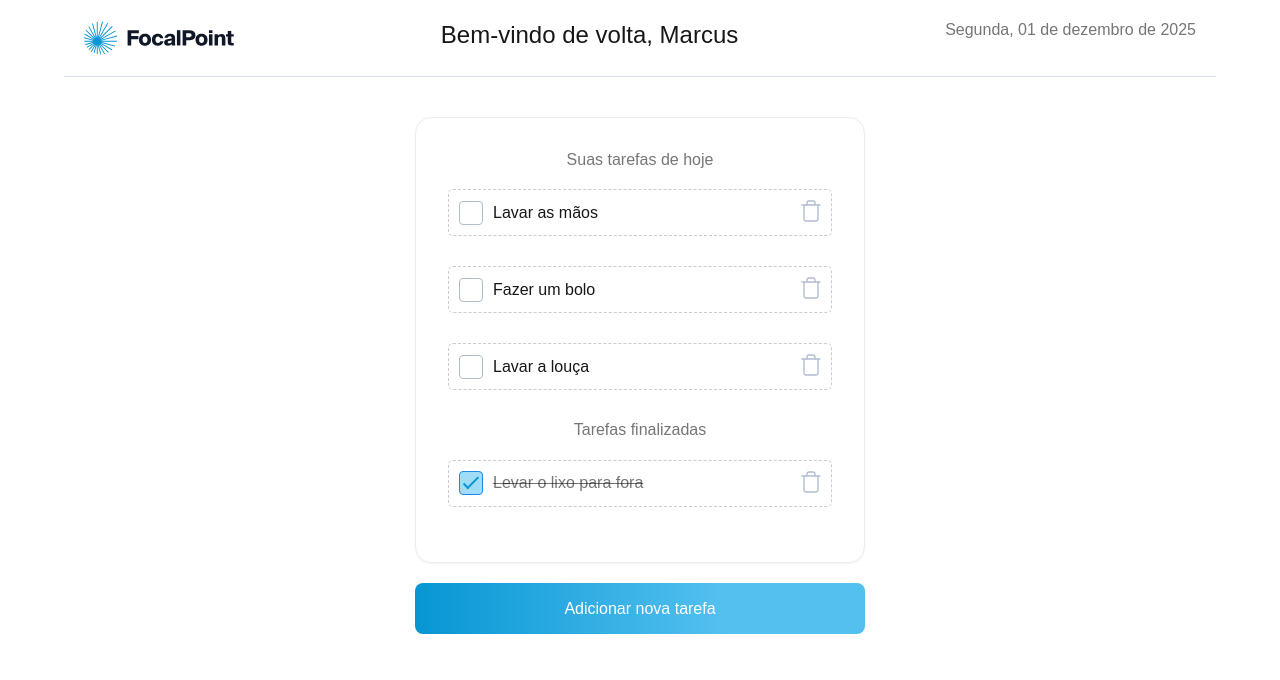
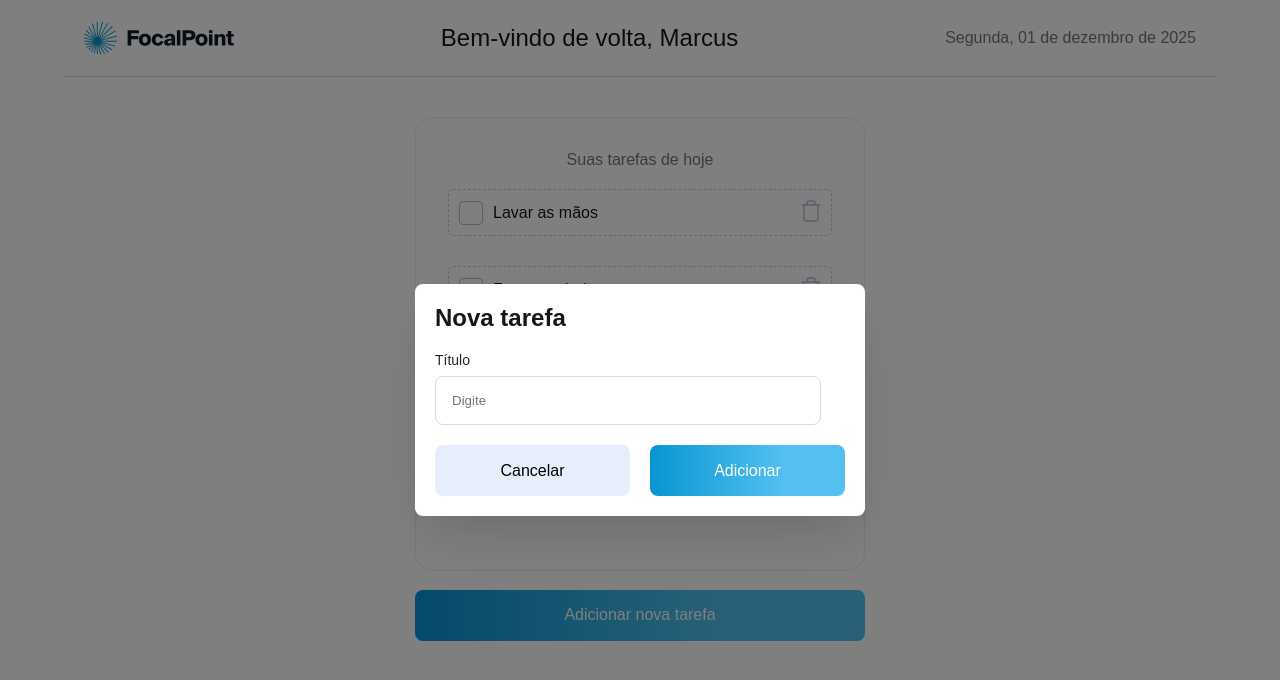
Before and after one commit to itseduardolima/focalpoint, a Next.js app: page /home in a window 1280 px wide. Both pictures are taken after a click on the button "Adicionar nova tarefa". Shown: the top 680 px of the page. Built offline with nearby package versions, Linux system fonts and the light colour scheme.

Commit message:
feat: Add and Delete Task

```diff
--- a/src/components/Button/Button.module.scss
+++ b/src/components/Button/Button.module.scss
@@ -20,11 +20,12 @@
 }
 
 .cancel {
-  background-color: #e3eaf5;
+  background-color: #e7eefb;
   color: black;
 }
 
 .delete {
-  background-image: linear-gradient(90deg, #f44336, #d32f2f);
+  background-image: linear-gradient(90deg, #d30707 0%, #f05353 68.65%);
+
   color: white;
 }
--- a/src/components/Header/Header.module.scss
+++ b/src/components/Header/Header.module.scss
@@ -22,6 +22,7 @@
     flex-direction: row;
     justify-content: space-between;
     padding: 20px;
+    align-items: center;
 
     > h1 {
       font-size: 24px;
--- /dev/null
+++ b/src/components/Input/Input.module.scss
@@ -0,0 +1,19 @@
+.inputContainer {
+  display: flex;
+  flex-direction: column;
+  margin-top: 20px;
+}
+
+.label {
+  font-size: 14px;
+  color: #000000d9;
+  margin-bottom: 8px;
+}
+
+.input {
+  width: 386px;
+  padding: 16px;
+  gap: 16px;
+  border-radius: 8px;
+  border: 1px solid #d7dde9;
+}
--- /dev/null
+++ b/src/components/Input/index.tsx
@@ -0,0 +1,24 @@
+import React from "react";
+import styles from "./Input.module.scss";
+
+type InputProps = {
+  label: string;
+  placeholder: string;
+  value: string;
+  onChange: (e: React.ChangeEvent<HTMLInputElement>) => void;
+};
+
+export const Input = ({ label, placeholder, value, onChange }: InputProps) => {
+  return (
+    <div className={styles.inputContainer}>
+      <label className={styles.label}>{label}</label>
+      <input
+        type="text"
+        className={styles.input}
+        value={value}
+        onChange={onChange}
+        placeholder={placeholder}
+      />
+    </div>
+  );
+};
--- /dev/null
+++ b/src/components/Modal/Modal.module.scss
@@ -0,0 +1,25 @@
+.overlay {
+  position: fixed;
+  top: 0;
+  left: 0;
+  width: 100%;
+  height: 100%;
+  background: rgba(0, 0, 0, 0.5);
+  display: flex;
+  justify-content: center;
+  align-items: center;
+}
+
+.modal {
+  background: white;
+  padding: 20px;
+  border-radius: 8px;
+  width: 100%;
+  height: 100%;
+  box-shadow: 0px 24px 48px -12px #1018282e;
+
+  @media (min-width: 768px) {
+    max-width: 450px;
+    height: 232px;
+  }
+}
--- /dev/null
+++ b/src/components/Modal/index.tsx
@@ -0,0 +1,24 @@
+import React from "react";
+import styles from "./Modal.module.scss";
+
+type ModalProps = {
+  isOpen: boolean;
+  title: string;
+  content: React.ReactNode;
+  onClose: () => void;
+};
+
+const Modal = ({ isOpen, title, content, onClose }: ModalProps) => {
+  if (!isOpen) return null;
+
+  return (
+    <div className={styles.overlay}>
+      <div className={styles.modal}>
+        <h2>{title}</h2>
+        <div className={styles.content}>{content}</div>
+      </div>
+    </div>
+  );
+};
+
+export default Modal;
--- a/src/components/TaskList/List.module.scss
+++ b/src/components/TaskList/List.module.scss
@@ -1,15 +1,15 @@
 .container {
   width: 100%;
-  height: 428px;
   padding: 32px;
   margin-top: 20px;
   border-radius: 16px;
   border: 1px solid #eaecf0;
   box-shadow: 0px 1px 2px 0px #1018280d;
+  max-height: 100%;
 
   @media (min-width: 768px) {
     width: 450px;
-    height: 446px;
+    height: auto;
   }
 }
 
@@ -61,18 +61,16 @@
   cursor: pointer;
 }
 
-.addButton {
-  background-image: linear-gradient(90deg, #0796d3 0%, #53c0f0 68.65%);
-  color: white;
-  padding: 10px 20px;
-  border: none;
-  border-radius: 8px;
-  cursor: pointer;
-  margin-top: 20px;
-  width: 100%;
-  height: 51px;
-
+.modalActions {
+  display: flex;
+  flex-direction: column-reverse;
   @media (min-width: 768px) {
-    width: 450px;
+    flex-direction: row;
+    gap: 20px;
   }
 }
+
+.descriptionModal {
+  margin: 30px 0;
+  color: #0000008a;
+}
--- a/src/components/TaskList/index.tsx
+++ b/src/components/TaskList/index.tsx
@@ -1,13 +1,53 @@
-import React, { useState } from "react";
-import { Task } from "../../types/task";
+import React, { useState, useEffect } from "react";
+import { Task } from "@/types/task";
 import styles from "./List.module.scss";
 import { TrashIcon } from "../../../public/assets/icons/TrashIcon";
 import "@/styles/checkbox.css";
 import { Button } from "../Button";
+import Modal from "../Modal";
 import { initialTasks } from "@/mock/taskData";
+import { Input } from "../Input";
+
+const getInitialTasks = (): Task[] => {
+  const savedTasks = localStorage.getItem("tasks");
+  return savedTasks ? JSON.parse(savedTasks) : initialTasks;
+};
 
 const TaskList = () => {
-  const [tasks, setTasks] = useState<Task[]>(initialTasks);
+  const [tasks, setTasks] = useState<Task[]>(getInitialTasks);
+  const [isAddModalOpen, setAddModalOpen] = useState(false);
+  const [isDeleteModalOpen, setDeleteModalOpen] = useState(false);
+  const [taskToDelete, setTaskToDelete] = useState<Task | null>(null);
+  const [newTaskTitle, setNewTaskTitle] = useState("");
+
+  useEffect(() => {
+    localStorage.setItem("tasks", JSON.stringify(tasks));
+  }, [tasks]);
+
+  const handleAddTask = () => {
+    if (newTaskTitle.trim()) {
+      const newTask: Task = {
+        id: tasks.length + 1,
+        title: newTaskTitle,
+        completed: false,
+      };
+      setTasks([...tasks, newTask]);
+      setNewTaskTitle("");
+      setAddModalOpen(false);
+    }
+  };
+
+  const handleDeleteTask = () => {
+    if (taskToDelete) {
+      setTasks(tasks.filter((task) => task.id !== taskToDelete.id));
+      setDeleteModalOpen(false);
+    }
+  };
+
+  const openDeleteModal = (task: Task) => {
+    setTaskToDelete(task);
+    setDeleteModalOpen(true);
+  };
 
   const toggleTaskCompletion = (taskId: number) => {
     setTasks((prevTasks) =>
@@ -31,17 +71,27 @@ const TaskList = () => {
                     type="checkbox"
                     className="custom-checkbox"
                     checked={task.completed}
-                    onChange={() => toggleTaskCompletion(task.id)}
+                    onChange={() =>
+                      setTasks(
+                        tasks.map((t) =>
+                          t.id === task.id
+                            ? { ...t, completed: !t.completed }
+                            : t
+                        )
+                      )
+                    }
                   />
                   <span>{task.title}</span>
                 </div>
-                <button className={styles.deleteButton}>
+                <button
+                  className={styles.deleteButton}
+                  onClick={() => openDeleteModal(task)}
+                >
                   <TrashIcon />
                 </button>
               </li>
             ))}
         </ul>
-
         <h2 className={styles.title}>Tarefas finalizadas</h2>
         <ul className={styles.list}>
           {tasks
@@ -57,14 +107,74 @@ const TaskList = () => {
                   />
                   <span className={styles.completedItem}>{task.title}</span>
                 </div>
-                <button className={styles.deleteButton}>
+                <button
+                  className={styles.deleteButton}
+                  onClick={() => openDeleteModal(task)}
+                >
                   <TrashIcon />
                 </button>
               </li>
             ))}
         </ul>
       </div>
-      <Button label="Adicionar nova tarefa" variant="primary" />
+      <Button
+        label="Adicionar nova tarefa"
+        variant="primary"
+        onClick={() => setAddModalOpen(true)}
+      />
+      <Modal
+        isOpen={isAddModalOpen}
+        title="Nova tarefa"
+        content={
+          <>
+            <Input
+              label="Título"
+              value={newTaskTitle}
+              onChange={(e) => setNewTaskTitle(e.target.value)}
+              placeholder="Digite"
+            />
+            <div className={styles.modalActions}>
+              <Button
+                label="Cancelar"
+                variant="cancel"
+                onClick={() => setAddModalOpen(false)}
+              />
+
+              <Button
+                label="Adicionar"
+                variant="primary"
+                onClick={handleAddTask}
+              />
+            </div>
+          </>
+        }
+        onClose={() => setAddModalOpen(false)}
+      />
+
+      <Modal
+        isOpen={isDeleteModalOpen}
+        title="Deletar tarefa"
+        content={
+          <>
+            <p className={styles.descriptionModal}>
+              Tem certeza que você deseja deletar essa tarefa?
+            </p>
+            <div className={styles.modalActions}>
+              <Button
+                label="Cancelar"
+                variant="cancel"
+                onClick={() => setDeleteModalOpen(false)}
+              />
+              <Button
+                label="Deletar"
+                variant="delete"
+                onClick={handleDeleteTask}
+              />
+            </div>
+          </>
+        }
+        onClose={() => setDeleteModalOpen(false)}
+      />
     </>
   );
 };
```
